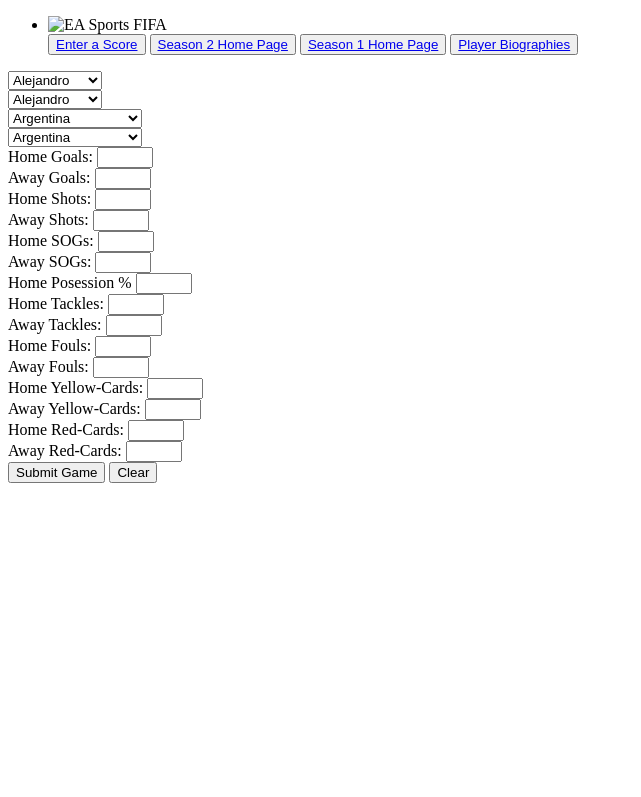
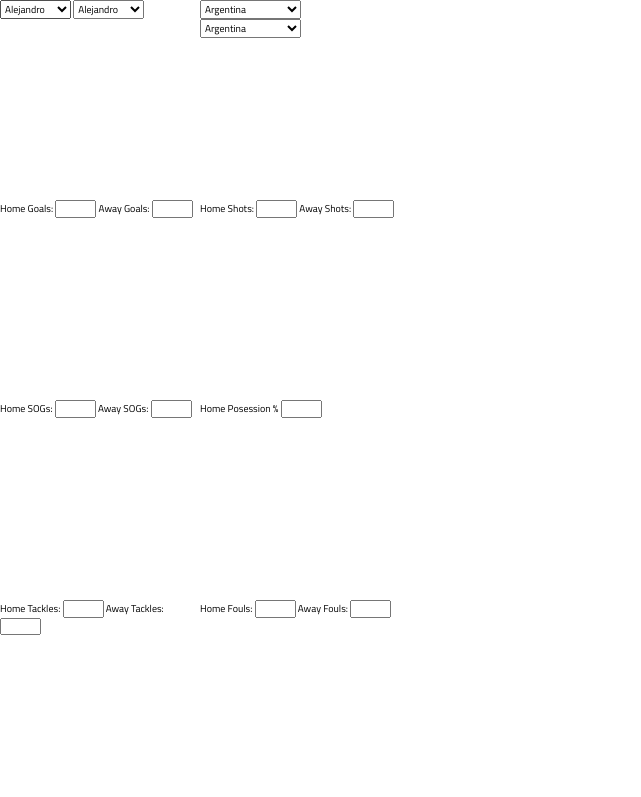
Before and after one commit to aborrego24/402FIFA, a plain HTML site: page Submit-Score/game-submit.html in a window 1280 px wide. Shown: the top 797 px of the page, without its empty margins (0-641 px from the left). Drawn offline with Linux system fonts and the light colour scheme; files that its build step writes are made by us from their sources.

Commit message:
halfway part 3

```diff
--- a/Submit-Score/game-submit.html
+++ b/Submit-Score/game-submit.html
@@ -4,37 +4,19 @@
     <meta charset="UTF-8" />
     <meta http-equiv="X-UA-Compatible" content="IE=edge" />
     <meta name="viewport" content="width=device-width, initial-scale=1.0" />
-    <title>Document</title>
+    <link rel="stylesheet" href="css/normalize.css" />
+    <link rel="stylesheet" href="css/styles.css" />
+    <link rel="preconnect" href="https://fonts.googleapis.com" />
+    <link rel="preconnect" href="https://fonts.gstatic.com" crossorigin />
+    <link
+      href="https://fonts.googleapis.com/css2?family=Titillium+Web:wght@300;400;600;700&display=swap"
+      rel="stylesheet"
+    />
+    <title>Score Submission</title>
   </head>
   <body>
-    <nav class="HP-navigation">
-      <ul class="HP-items">
-        <li>
-          <img class="nav-img" src="HP-images/FIFA.png" alt="EA Sports FIFA" />
-        </li>
-        <button>
-          <a class="button_top EAS" href="Submit-Score/game-submit.html"
-            >Enter a Score</a
-          >
-        </button>
-        <button>
-          <a class="button_top S2HP" href="Season-2-Driver/S2-index.html"
-            >Season 2 Home Page</a
-          >
-        </button>
-        <button>
-          <a class="button_top S1HP" href="Season-1-Driver/S1-index.html"
-            >Season 1 Home Page</a
-          >
-        </button>
-        <button>
-          <a class="button_top PB" href="Player-Bios/player-bios-index.html"
-            >Player Biographies</a
-          >
-        </button>
-      </ul>
-    </nav>
     <form
+      class="score-form"
       id="1v1-Log"
       action="https://api.sheetmonkey.io/form/kdDC36Jfn5CVfY8jEmp3cK"
     >
@@ -52,8 +34,6 @@
             <option value="">Gabe</option>
           </optgroup>
         </select>
-      </div>
-      <div>
         <select name="Away-Player">
           <optgroup>
             <option value="">Alejandro</option>
@@ -121,8 +101,6 @@
             <option value="">Wales</option>
           </optgroup>
         </select>
-      </div>
-      <div>
         <select name="Away-Team">
           <optgroup>
             <option value="">Argentina</option>
@@ -179,27 +157,24 @@
       <div>
         <label>Home Goals:</label>
         <input name="Home-Goals" type="number" min="0" max="15" />
-      </div>
-      <div>
         <label>Away Goals:</label>
         <input name="Away-Goals" type="number" min="0" max="15" />
       </div>
+
       <div>
         <label>Home Shots:</label>
         <input name="Home-Shots" type="number" min="0" max="50" />
-      </div>
-      <div>
         <label>Away Shots:</label>
         <input name="Away-Shots" type="number" min="0" max="50" />
       </div>
+
       <div>
         <label>Home SOGs:</label>
         <input name="Home-SOGs" type="number" min="0" max="40" />
-      </div>
-      <div>
         <label>Away SOGs:</label>
         <input name="Away-SOGs" type="number" min="0" max="40" />
       </div>
+
       <div>
         <label>Home Posession %</label>
         <input name="Home-Poss" type="number" min="1" max="99" />
@@ -207,35 +182,33 @@
       <div>
         <label>Home Tackles:</label>
         <input name="Home-Tackles" type="number" min="0" max="40" />
-      </div>
-      <div>
+
         <label>Away Tackles:</label>
         <input name="Away-Tackles" type="number" min="0" max="40" />
       </div>
       <div>
         <label>Home Fouls:</label>
         <input name="Home-Fouls" type="number" min="0" max="40" />
-      </div>
-      <div>
+
         <label>Away Fouls:</label>
         <input name="Away-Fouls" type="number" min="0" max="40" />
       </div>
       <div>
         <label>Home Yellow-Cards:</label>
         <input name="Home-Yellow-Cards" type="number" min="0" max="40" />
-      </div>
-      <div>
+
         <label>Away Yellow-Cards:</label>
         <input name="Away-Yellow-Cards" type="number" min="0" max="40" />
       </div>
+
       <div>
         <label>Home Red-Cards:</label>
         <input name="Home-Red-Cards" type="number" min="0" max="40" />
-      </div>
-      <div>
+
         <label>Away Red-Cards:</label>
         <input name="Away-Red-Cards" type="number" min="0" max="40" />
       </div>
+
       <button type="submit" id="submit-form">Submit Game</button>
       <button type="reset">Clear</button>
     </form>
--- a/css/styles.css
+++ b/css/styles.css
@@ -108,3 +108,11 @@ html {
     /* Push the button downwards when pressed */
     transform: translateY(0);
   }
+
+
+/* Score Submission Form */
+
+.score-form {
+  display: grid;
+  grid-template: repeat(10, 200px) / repeat(2, 200px);
+}
```
